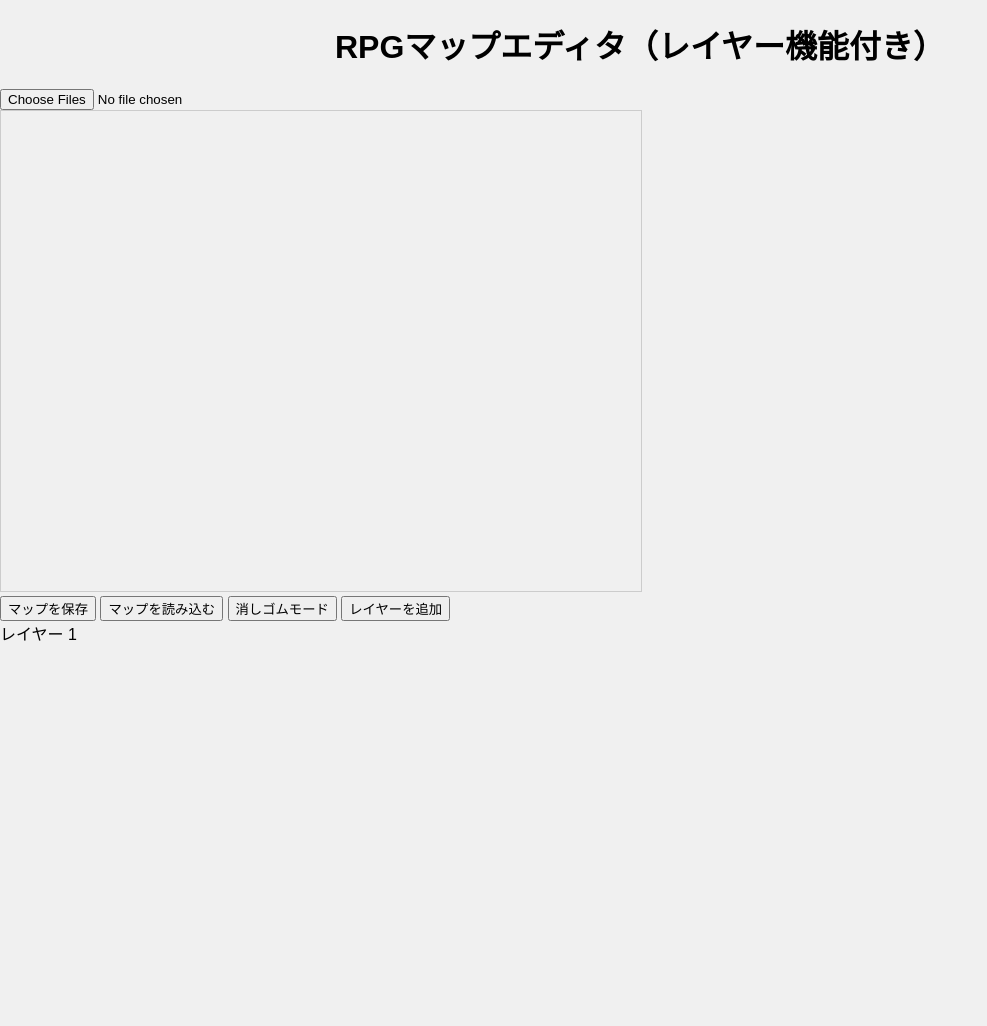
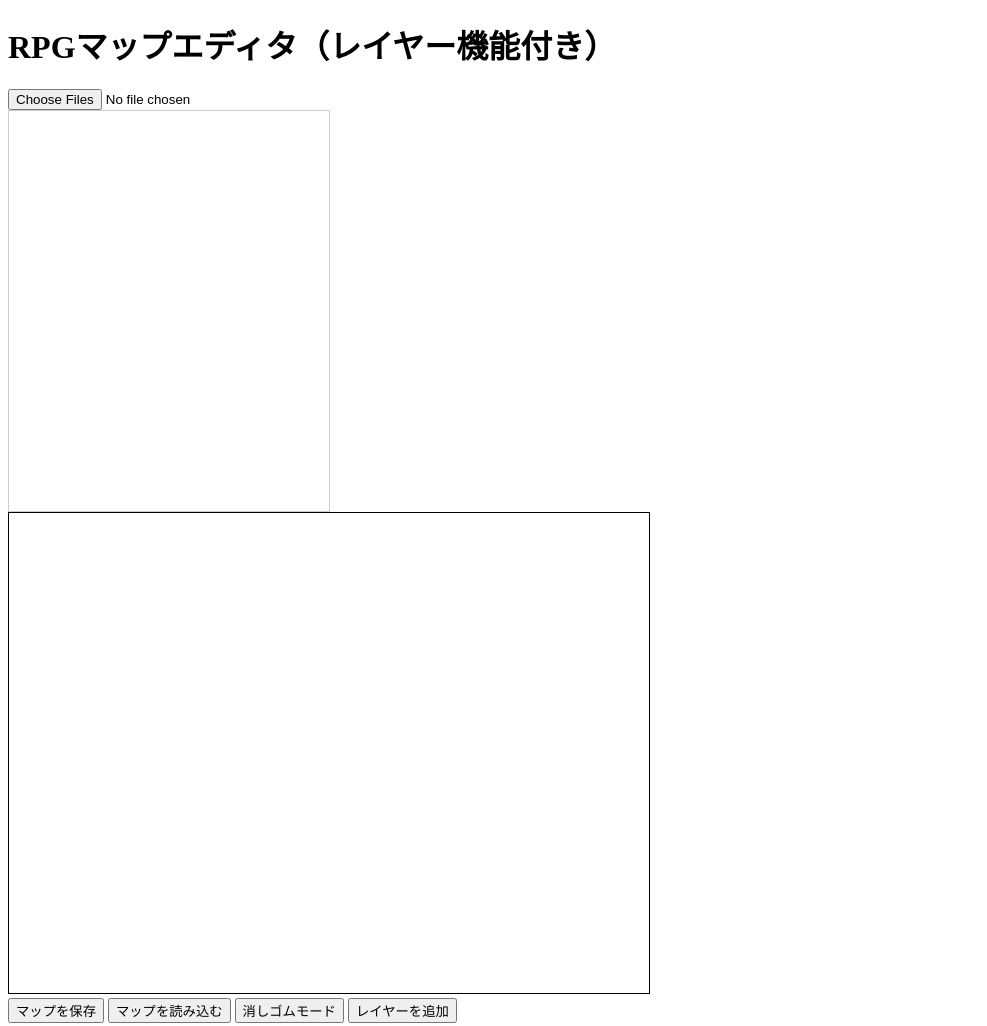
Before and after one commit to auiee/mapeditor, a plain HTML site: page index.html in a window 1280 px wide. Shown: the top 1026 px of the page, without its empty margins (0-987 px from the left). Before the commit the page ends 800 px from the top, so only its background shows below. Drawn offline with Linux system fonts and the light colour scheme.

Commit message:
Update styles.css

```diff
--- a/styles.css
+++ b/styles.css
@@ -1,37 +1,35 @@
-body {
-    font-family: Arial, sans-serif;
-    margin: 0;
-    padding: 0;
-    background-color: #f0f0f0;
-}
-
-.container {
-    max-width: 1200px;
-    margin: 0 auto;
-    padding: 20px;
-}
-
-h1, h2 {
-    text-align: center;
-}
-
-.editor {
-    display: flex;
-    justify-content: space-around;
-    margin-top: 20px;
-}
-
-.tileset-container, .map-container {
-    background-color: white;
-    border-radius: 5px;
-    padding: 10px;
-    box-shadow: 0 0 10px rgba(0, 0, 0, 0.1);
-}
-
-canvas {
-    border: 1px solid #ccc;
-}
-
-#tilesetCanvas {
-    cursor: pointer;
-}
+        #mapCanvas {
+            border: 1px solid black;
+        }
+        #paletteContainer {
+            width: 320px;
+            height: 400px;
+            overflow-y: auto;
+            border: 1px solid #ccc;
+        }
+        #palette {
+            display: flex;
+            flex-wrap: wrap;
+        }
+        #palette img {
+            width: 32px;
+            height: 32px;
+            margin: 2px;
+            cursor: pointer;
+            object-fit: contain;
+        }
+        .selected {
+            border: 2px solid red;
+        }
+        #layersList {
+            margin-top: 10px;
+        }
+        #layersList div {
+            cursor: pointer;
+            padding: 5px;
+            border: 1px solid #ccc;
+            margin-bottom: 5px;
+        }
+        #layersList div.active {
+            background-color: #e0e0e0;
+        }
```
